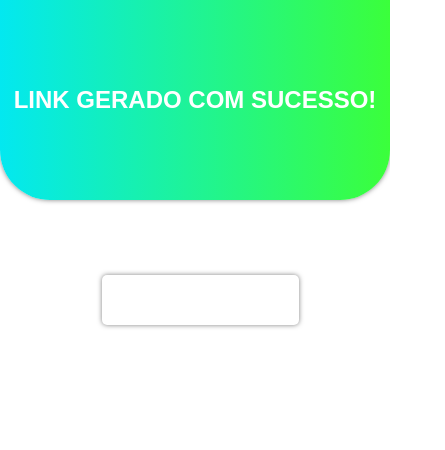
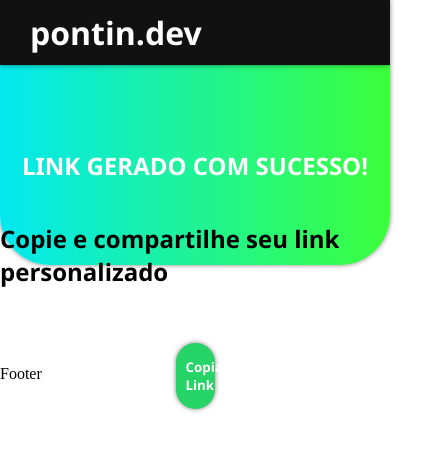
Before and after one commit to Pontinn/link-whatsapp, a Next.js app: page /link-gerado in a window 390 px wide. Shown: the top 450 px of the page, 445 px wide, since content can reach past the window. Built offline with nearby package versions, Linux system fonts and the light colour scheme.

Commit message:
Adicionado: Design pagina Home

```diff
--- a/pages/_app.js
+++ b/pages/_app.js
@@ -7,7 +7,7 @@ import "../styles/global.css"; // Caminho atualizado para o arquivo CSS
 
 function App({ Component, pageProps }) {
   return (
-    <>
+    <div id="app">
       <Head>
         <title>Gerador de links para Whatsapp</title>
         <meta
@@ -15,8 +15,14 @@ function App({ Component, pageProps }) {
           content="Crie links personalizados para WhatsApp em segundos e facilite sua comunicação. Seja para vendas, suporte ou networking, ofereça uma conexão direta e eficiente com seus clientes. Experimente agora e veja como é simples!"
         />
       </Head>
+      <div className="header">
+        <h1>pontin.dev</h1>
+      </div>
       <Component {...pageProps} />
-    </>
+      <div className="footer">
+        <p>Footer</p>
+      </div>
+    </div>
   );
 }
 
--- a/pages/link-gerado.js
+++ b/pages/link-gerado.js
@@ -1,8 +1,10 @@
 import { useRouter } from "next/router";
-import { useEffect } from "react";
+import { useEffect, useRef, useState } from "react";
 
 const LinkGerado = () => {
+  const inputRef = useRef(null);
   const router = useRouter();
+  const [copy, setCopy] = useState("Copiar Link");
   const { link } = router.query;
 
   useEffect(() => {
@@ -11,14 +13,33 @@ const LinkGerado = () => {
     }
   }, [link]);
 
+  function copyToClipboard(e) {
+    inputRef.current.select();
+    document.execCommand("copy");
+    e.target.focus();
+    setCopy("Link Copiado!");
+    setTimeout(() => {
+      setCopy("Copiar Link");
+    }, 2000);
+  }
+
   return (
     <div className="main-div">
       <section id="home">
         <h1>LINK GERADO COM SUCESSO!</h1>
       </section>
 
-      <div className="container">
-        <input type="text" className="generated-link" value={link} />
+      <div className="container container-column">
+        <h2>Copie e compartilhe seu link personalizado</h2>
+        <input
+          type="text"
+          className="generated-link"
+          value={link}
+          ref={inputRef}
+        />
+        <button className="copy-button" onClick={copyToClipboard}>
+          {copy}
+        </button>
       </div>
     </div>
   );
--- a/styles/global.css
+++ b/styles/global.css
@@ -4,9 +4,25 @@
   box-sizing: border-box;
 }
 
+/* HEADER */
+.header {
+  box-shadow: 0 0 5px rgba(0, 0, 0, 0.5);
+  position: relative;
+  padding: 0px 300px;
+  z-index: 2;
+  height: 65px;
+  display: flex;
+  align-items: center;
+  background-color: #111111;
+  color: white;
+  font-family: sora, 'Segoe UI', Tahoma, Geneva, Verdana, sans-serif;
+}
 
+/* FOOTER */
+
+/* HOME */
 #home {
-  height: 350px;
+  height: 260px;
   display: flex;
   align-items: center;
   justify-content: center;
@@ -23,16 +39,39 @@
 .container {
   display: flex;
   justify-content: center;
+  margin: 50px 200px;
+}
+
+.container-column {
+  display: flex;
+  justify-content: center;
   height: 100px;
+  flex-direction: column;
   margin: 50px 200px;
+  align-items: center;
+  font-family: sora, 'Segoe UI', Tahoma, Geneva, Verdana, sans-serif;
+}
+
+#form-container {
+  display: flex;
+  justify-content: center;
+  align-items: center;
+
 }
 
 .form-div {
   width: 50%;
-  height: 400px;
   display: flex;
   justify-content: center;
   align-items: center;
+  flex-direction: column;
+}
+
+.form-div h3 {
+  font-family: sora, 'Segoe UI', Tahoma, Geneva, Verdana, sans-serif;
+  font-size: 30px;
+  margin: 30px 0;
+  text-align: center;
 }
 
 form {
@@ -54,7 +93,7 @@ textarea {
 }
 
 label {
-  font-family: sora;
+  font-family: sora, 'Segoe UI', Tahoma, Geneva, Verdana, sans-serif;
 }
 
 input {
@@ -66,7 +105,6 @@ input {
   background: white;
 }
 
-
 .submit-button {
   margin-top: 10px;
   width: 30%;
@@ -76,7 +114,7 @@ input {
   background: #25D366;
   color: white;
   font-weight: bold;
-  font-family: sora;
+  font-family: sora, 'Segoe UI', Tahoma, Geneva, Verdana, sans-serif;
   padding: 15px 10px;
   align-self: center;
 }
@@ -86,20 +124,61 @@ input {
   background: white;
   color: black;
   transform: scale(1.1);
-  transition: 0.5s;
+  transition: 0.2s;
 }
 
 .form-text {
-  background-color: red;
+  background: linear-gradient(to top, #075E54, #128C7E);
   width: 50%;
+  display: flex;
+  align-items: center;
+  color: white;
+  font-family: sora, 'Segoe UI', Tahoma, Geneva, Verdana, sans-serif;
+  padding: 10px;
+  border-radius: 20px;
 }
+
+ul {
+  list-style: none;
+}
+
+li {
+  margin: 30px 10px;
+  font-size: 20px;
+}
+
+/* PAGINA DE LINK GERADO */
 
 .generated-link {
   height: 50px;
   width: 500px;
   align-self: center;
+  box-shadow: none;
 }
 
+.copy-button {
+  margin-top: 20px;
+  width: 10%;
+  border-radius: 50px;
+  border: none;
+  box-shadow: 0 0 5px rgba(0, 0, 0, 0.5);
+  background: #25D366;
+  color: white;
+  font-weight: bold;
+  font-family: sora, 'Segoe UI', Tahoma, Geneva, Verdana, sans-serif;
+  padding: 15px 10px;
+  align-self: center;
+}
+
+.copy-button:hover {
+  cursor: pointer;
+  background: white;
+  color: black;
+  transform: scale(1.1);
+  transition: 0.2s;
+}
+
+/* RESPONSIVIDADE */
 
 @media(max-width: 430px) {
   #home {
@@ -110,9 +189,36 @@ input {
     background: linear-gradient(to right, rgb(3, 232, 240), rgba(1, 255, 1, 0.774));
     border-radius: 0px 0 50px 50px;
     color: white;
-    font-family: Sora, sans-serif;
+    font-family: sora, 'Segoe UI', Tahoma, Geneva, Verdana, sans-serif;
     text-align: center;
     box-shadow: 0 0 5px rgba(0, 0, 0, 0.5);
   }
 
+  .header {
+    padding: 0px 30px;
+
+  }
+
+  .container {
+    margin: 0px 0px;
+    flex-direction: column;
+  }
+
+  .form-text {
+    width: 95%;
+    margin: 0 auto;
+  }
+
+  .form-div {
+    width: 100%;
+    margin-bottom: 30px;
+  }
+
+  .form-div h3 {
+    font-family: sora, 'Segoe UI', Tahoma, Geneva, Verdana, sans-serif;
+    font-size: 20px;
+    margin: 30px 0;
+    text-align: center;
+  }
+
 }
```
Also changed, not shown: pages/index.js (+35 -7 lines).
